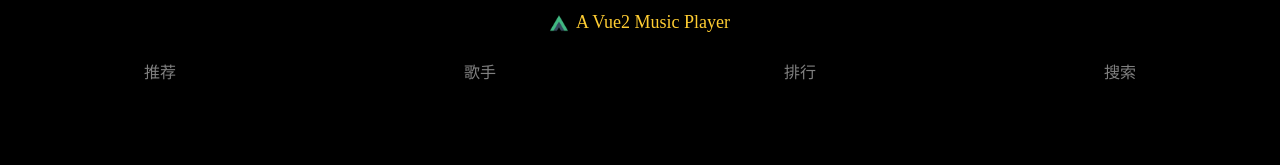
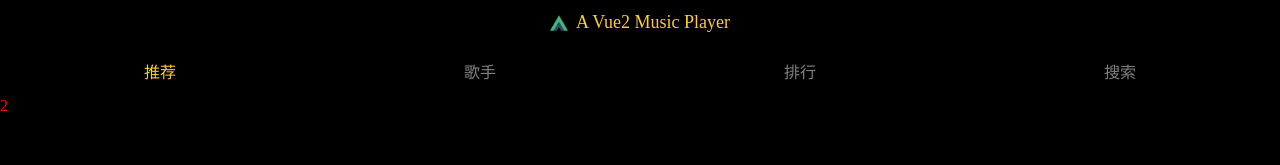
Before and after one commit to epiloguew/H5-MusicPlayer-Vue2, a Vue app: page /#/recommend in a window 1280 px wide. Shown: the top 165 px of the page. Built offline with nearby package versions, Linux system fonts and the light colour scheme.

Commit message:
feat：add router

```diff
--- a/src/components/tab/index.vue
+++ b/src/components/tab/index.vue
@@ -1,8 +1,8 @@
 <template>
     <div class="tab-box">
-        <div v-for="item of arrList" :key="item.val">
+        <router-link v-for="item of arrList" :key="item.val" :to="item.key">
             {{ item.val }}
-        </div>
+        </router-link>
     </div>
 </template>
 <script>
@@ -27,6 +27,11 @@ export default {
     display: flex;
     justify-content: space-around;
     padding: 14px 0;
-    color: rgba(255, 255, 255, 0.5);
+    a {
+        color: rgba(255, 255, 255, 0.5);
+    }
+    & .router-link-active {
+        color: #ffcd32;
+    }
 }
 </style>
--- /dev/null
+++ b/src/views/ranking/index.vue
@@ -0,0 +1,11 @@
+<template>
+    <div>4</div>
+</template>
+<script>
+export default {};
+</script>
+<style lang="less" scoped>
+div {
+    color: red;
+}
+</style>
--- /dev/null
+++ b/src/views/recommend/index.vue
@@ -0,0 +1,11 @@
+<template>
+    <div>2</div>
+</template>
+<script>
+export default {};
+</script>
+<style lang="less" scoped>
+div {
+    color: red;
+}
+</style>
--- /dev/null
+++ b/src/views/search/index.vue
@@ -0,0 +1,11 @@
+<template>
+    <div>5</div>
+</template>
+<script>
+export default {};
+</script>
+<style lang="less" scoped>
+div {
+    color: red;
+}
+</style>
--- /dev/null
+++ b/src/views/singer/index.vue
@@ -0,0 +1,11 @@
+<template>
+    <div>3</div>
+</template>
+<script>
+export default {};
+</script>
+<style lang="less" scoped>
+div {
+    color: red;
+}
+</style>
```
Also changed, not shown: src/router/index.js (+16 -0 lines).
